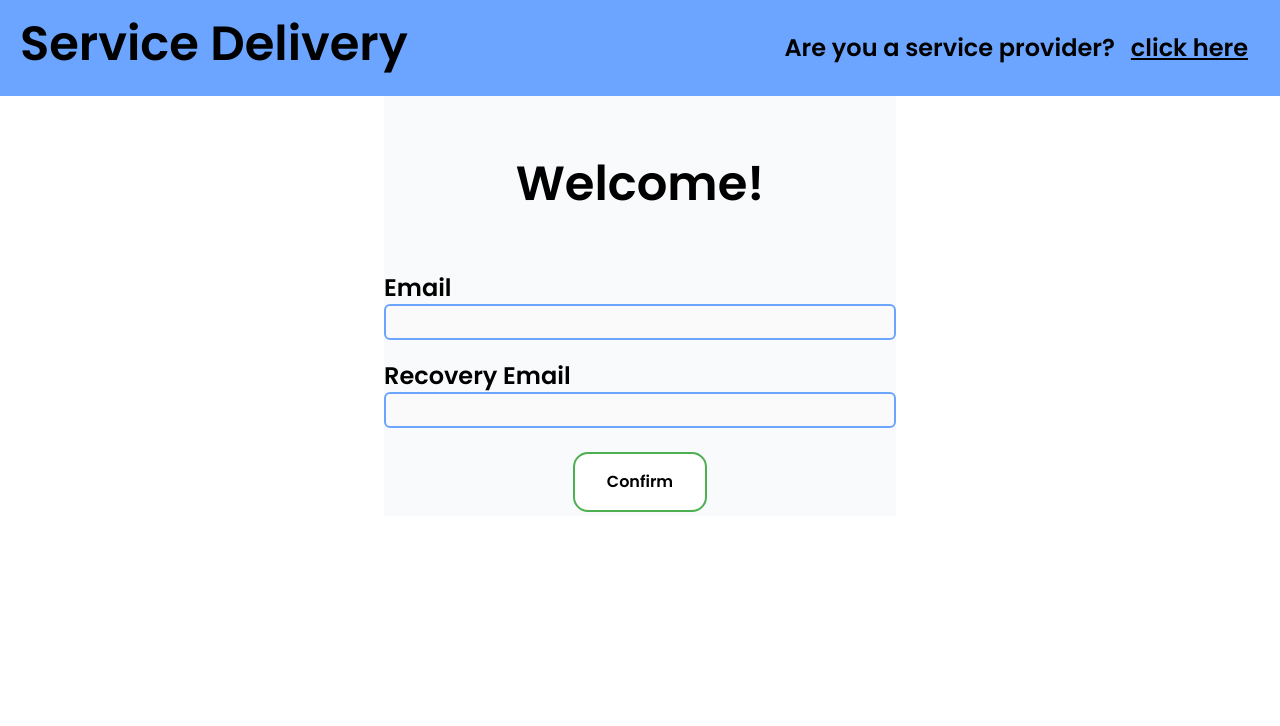
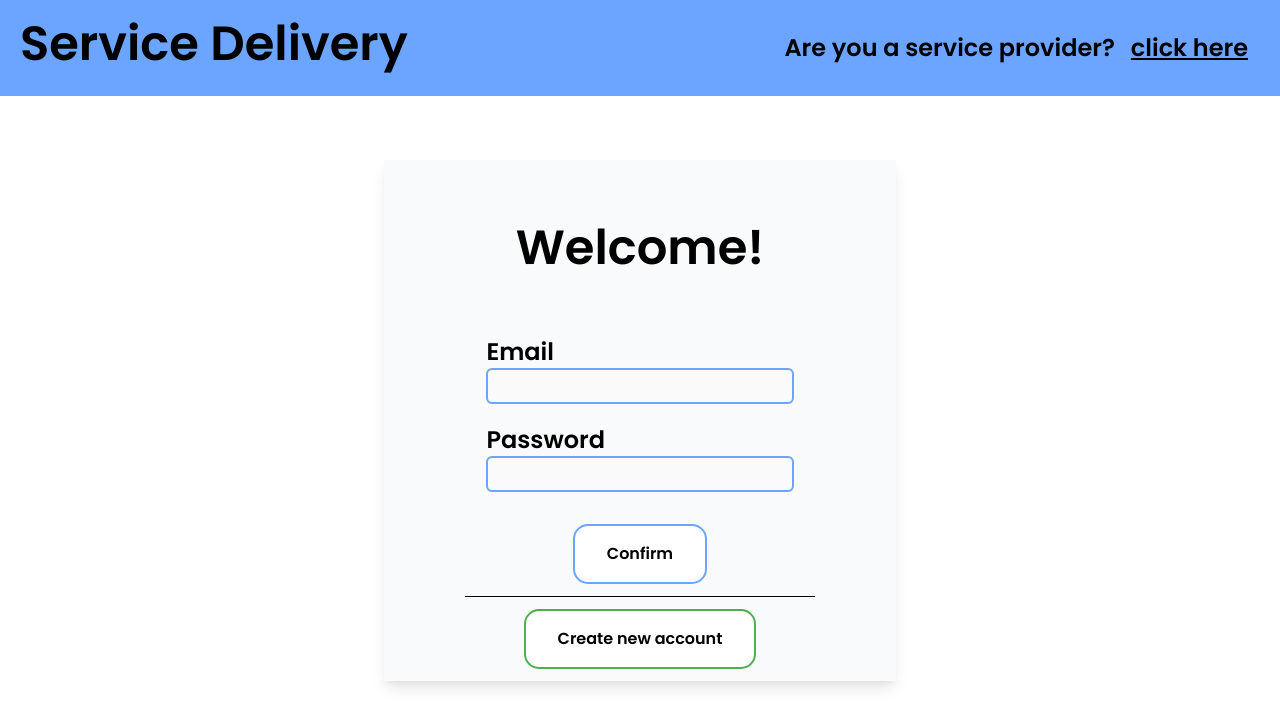
Before and after one commit to Josecisneros001/service-delivery, a React (Create React App) app in the folder frontend/: page / in a window 1280 px wide. Shown: the top 726 px of the page. Built offline with nearby package versions, Linux system fonts and the light colour scheme.

Commit message:
added shadow & card format

```diff
--- a/frontend/src/Components/UserLogin/UserLogin.css
+++ b/frontend/src/Components/UserLogin/UserLogin.css
@@ -9,11 +9,30 @@
 .button1 {
   background-color: white;
   color: black;
+  border: 2px solid #6BA5FF;
+  border-radius: 15px;
+}
+
+.button1:hover {
+  background-color: #6BA5FF;
+  color: white;
+}
+
+.button2 {
+  background-color: white;
+  color: black;
   border: 2px solid #4caf50;
   border-radius: 15px;
 }
 
-  .button1:hover {
+.button2:hover {
   background-color: #4caf50;
   color: white;
 }
+
+.line {
+  width: 350px;
+  height: 1px;
+  border-bottom: 1px solid black;
+  align-items: center;
+}
--- a/frontend/src/Components/UserLogin/UserLogin.tsx
+++ b/frontend/src/Components/UserLogin/UserLogin.tsx
@@ -14,19 +14,23 @@ class UserLogin extends Component {
             <button className="text-2xl p-4 underline">click here</button>
           </div>
         </div>
-        <div className="w-2/5 m-auto bg-gray-50">
+        <div className="flex flex-col w-2/5 m-auto bg-gray-50 mt-16 shadow-lg">
           <div className="text-5xl py-16 ">Welcome!</div>
 
-          <div className="flex">
+          <div className="w-3/5 m-auto">
             <FormField label="Email" />
           </div>
 
-          <div className="flex">
-            <FormField label="Recovery Email" />
+          <div className="w-3/5 m-auto">
+            <FormField label="Password" />
           </div>
 
-          <div className="items-center">
+          <div className="items-center py-2">
             <button className="button button1">Confirm</button>
+          </div>
+          <div className="line m-auto"></div>
+          <div className="items-center py-2">
+            <button className="button button2">Create new account</button>
           </div>
         </div>
       </div>
```
Lines whose indentation alone changed are shown as unchanged.
